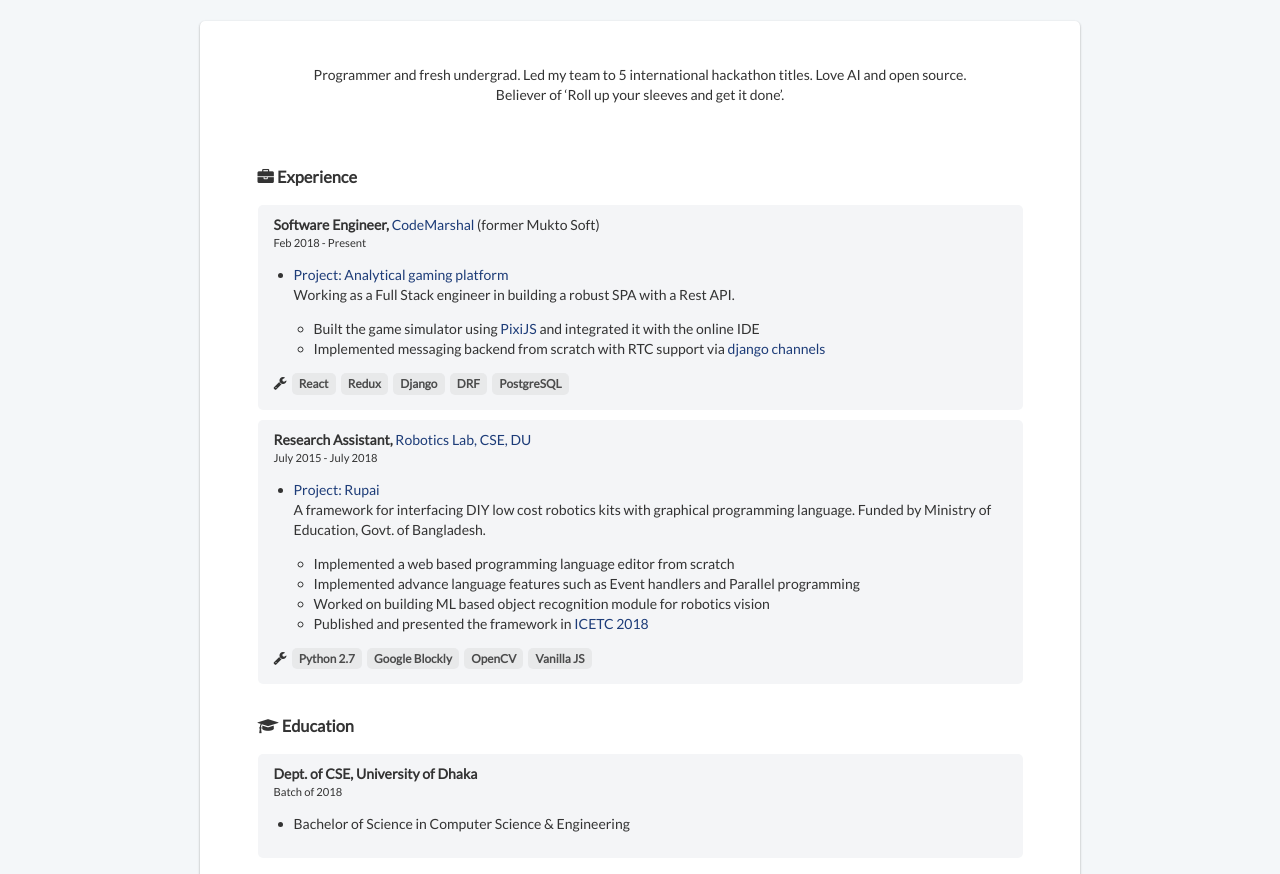
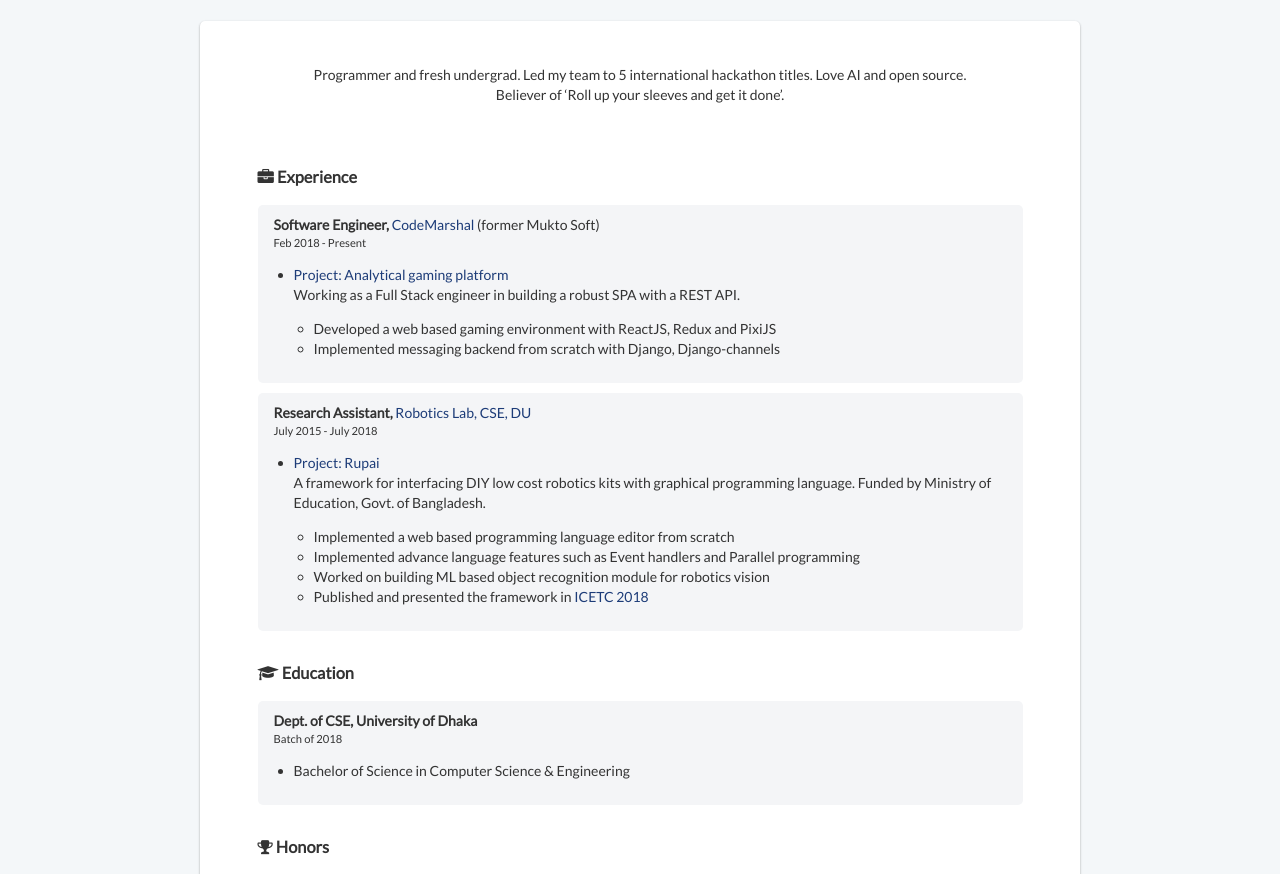
Before and after one commit to shakilaust/gatsby-blog, a Gatsby site: page /about in a window 1280 px wide. Shown: the part 227-1101 px from the top of the page. Built offline with nearby package versions, Linux system fonts and the light colour scheme; Gatsby itself is replaced by a stand-in of ours.

Commit message:
fix lint errors

```diff
--- a/src/components/ThemeContextWrapper.js
+++ b/src/components/ThemeContextWrapper.js
@@ -5,34 +5,19 @@ import { themes } from './theme'
 export const ThemeContext = React.createContext({
   theme: themes.light,
   setTheme: newTheme => {
-    console.log(newTheme)
+
   },
 })
 
 class Wrapper extends React.Component {
-  handleDarkQueryChange = e => {
-    if (this.preferredTheme) {
-      return
-    }
-    this.setTheme(e.matches ? 'dark' : 'light')
-  }
-
-  setTheme = newTheme => {
-    console.log('setTheme called with', newTheme)
-    this.preferredTheme = newTheme
-    try {
-      localStorage.setItem('theme', newTheme)
-    } catch (err) {
-      // Ignore.
-    }
-    this.setState({ theme: themes[newTheme] })
-  }
-
   constructor(props) {
     super(props)
+
+    this.handleDarkQueryChange = this.handleDarkQueryChange.bind(this)
+    this.setTheme = this.setTheme.bind(this)
+
     try {
       this.preferredTheme = localStorage.getItem('theme')
-      console.log(this.preferredTheme)
     } catch (err) {
       // Ignore.
     }
@@ -47,7 +32,30 @@ class Wrapper extends React.Component {
         ],
       setTheme: this.setTheme,
     }
-    console.log(this.state)
+  }
+
+  handleDarkQueryChange(e) {
+    if (this.preferredTheme) {
+      return
+    }
+    this.setTheme(e.matches ? 'dark' : 'light')
+  }
+
+  setTheme(newTheme) {
+    this.preferredTheme = newTheme
+    try {
+      localStorage.setItem('theme', newTheme)
+    } catch (err) {
+      // Ignore.
+    }
+
+
+
+    // TOOD: fix
+    // force refresh instead of setting state due to Disquis UI issue
+    // this.setState({ theme: themes[newTheme] })
+    setTimeout(() => window.location.reload(), 250)
+
   }
 
   componentDidMount() {
--- a/src/pages/about.js
+++ b/src/pages/about.js
@@ -107,61 +107,18 @@ class About extends React.Component {
                             </Link>
                             <p>
                               Working as a Full Stack engineer in building a
-                              robust SPA with a Rest API.
+                              robust SPA with a REST API.
                             </p>
                             <ul>
                               <li>
-                                Built the game simulator using{' '}
-                                <a
-                                  href="http://www.pixijs.com/"
-                                  target="_blank"
-                                >
-                                  PixiJS
-                                </a>{' '}
-                                and integrated it with the online IDE
+                                Developed a web based gaming environment with ReactJS, Redux and PixiJS
                               </li>
                               <li>
-                                Implemented messaging backend from scratch with
-                                RTC support via{' '}
-                                <a
-                                  href="https://channels.readthedocs.io"
-                                  target="_blank"
-                                >
-                                  django channels
-                                </a>
+                              Implemented messaging backend from scratch with Django, Django-channels
                               </li>
                             </ul>
                           </li>
                         </ul>
-
-                        <div>
-                          <i className="fa fa-wrench" />
-                          <Tag
-                            tag="React"
-                            url="https://reactjs.org/"
-                            external
-                          />
-                          <Tag
-                            tag="Redux"
-                            url="https://redux.js.org/"
-                            external
-                          />
-                          <Tag
-                            tag="Django"
-                            url="https://www.djangoproject.com/"
-                            external
-                          />
-                          <Tag
-                            tag="DRF"
-                            url="https://www.django-rest-framework.org/"
-                            external
-                          />
-                          <Tag
-                            tag="PostgreSQL"
-                            url="https://www.postgresql.org/"
-                            external
-                          />
-                        </div>
                       </div>
                     </div>
                     <div className="card card-content card-light">
@@ -209,29 +166,6 @@ class About extends React.Component {
                             </ul>
                           </li>
                         </ul>
-                        <div>
-                          <i className="fa fa-wrench" />
-                          <Tag
-                            tag="Python 2.7"
-                            url="https://www.python.org/"
-                            external
-                          />
-                          <Tag
-                            tag="Google Blockly"
-                            url="https://developers.google.com/blockly/"
-                            external
-                          />
-                          <Tag
-                            tag="OpenCV"
-                            url="https://opencv.org/"
-                            external
-                          />
-                          <Tag
-                            tag="Vanilla JS"
-                            url="http://vanilla-js.com/"
-                            external
-                          />
-                        </div>
                       </div>
                     </div>
                   </div>
```
Also changed, not shown: src/components/Projects/Projects.js (+7 -3 lines).
